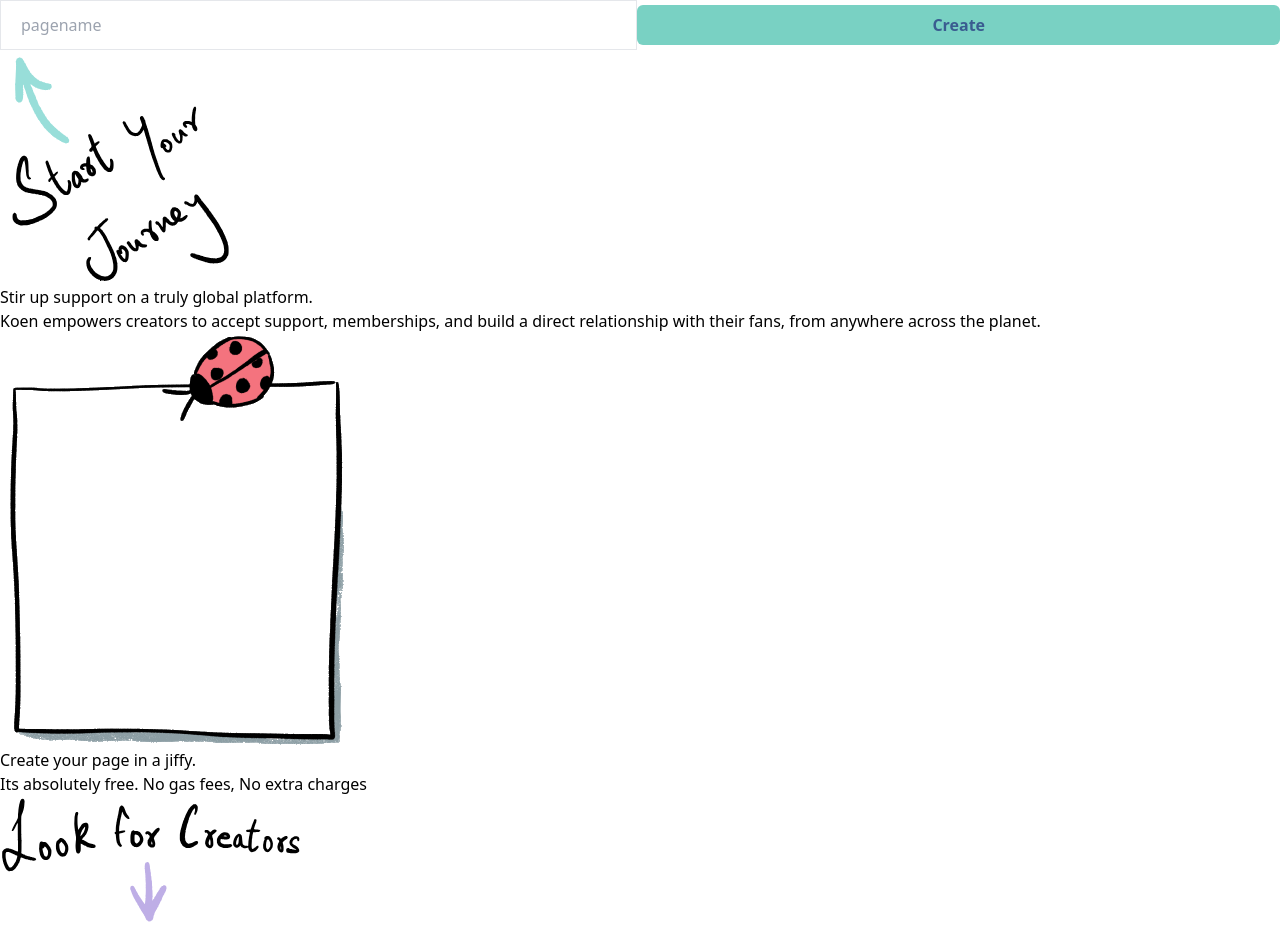
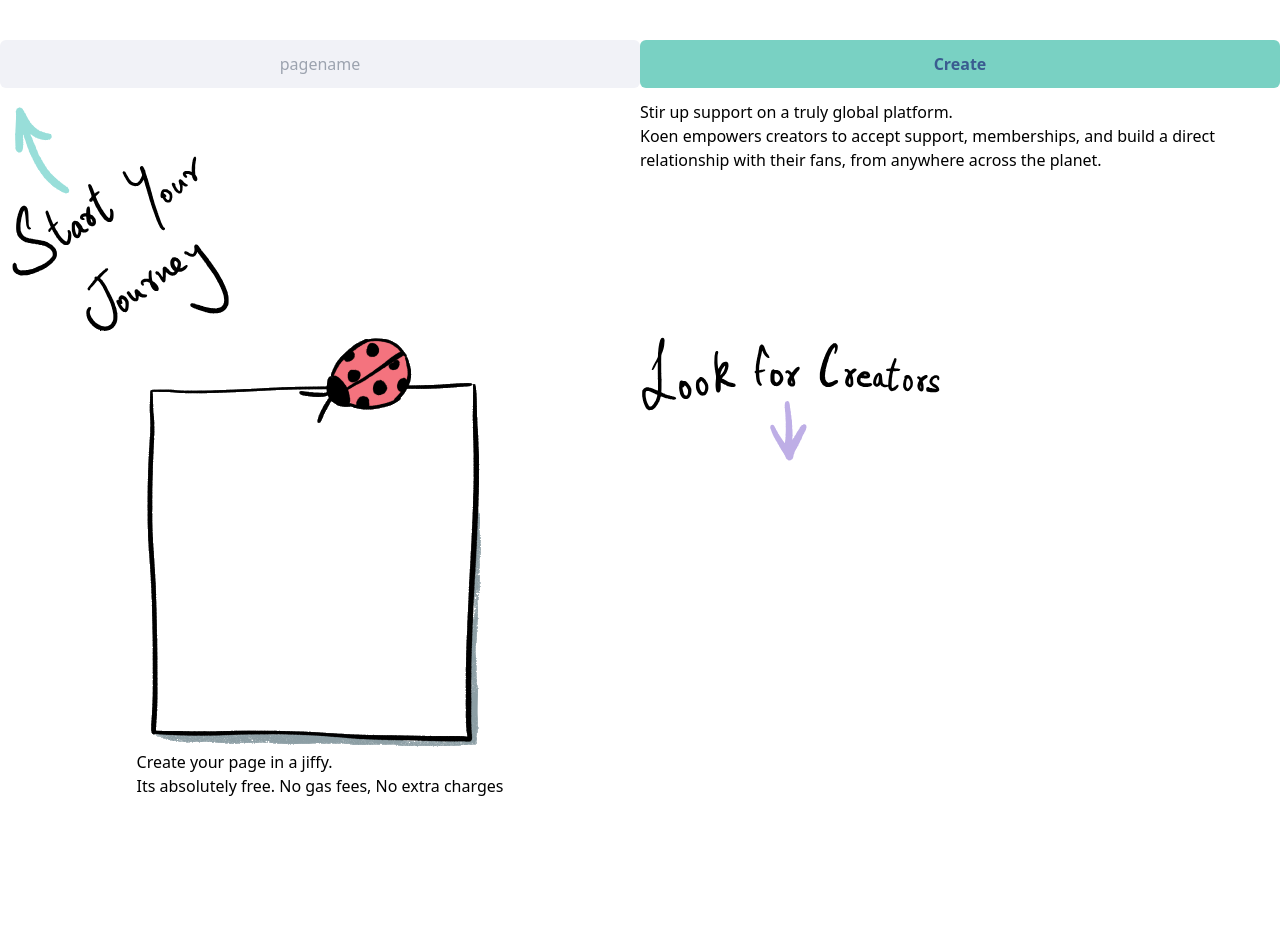
Before and after one commit to cryptopatron/web-app, a React (Create React App) app: page / in a window 1280 px wide. After the commit the page ends 800 px from the top, so only its background shows below. Built offline with nearby package versions, Linux system fonts and the light colour scheme.

Commit message:
landing-page create buttons

```diff
--- a/src/pages/landing-page/index.tsx
+++ b/src/pages/landing-page/index.tsx
@@ -17,22 +17,21 @@ export default function LandingPage() {
 
             <div className="container mx-auto">
 
-                <form className="flex flex-col md:flex-row  justify-center items-center">
-                    <div className="border w-3/5">
-                        <input className="py-3 px-5" type="text" aria-label="Enter your pagename" placeholder="pagename" />
-                    </div>
+                <form className="flex flex-col md:flex-row  justify-center items-center mt-7">
+
+                    <input className="input-primary w-3/5 text-center" type="text" aria-label="Enter your pagename" placeholder="pagename" />
 
                     <button className="btn-primary w-3/5" type="submit">Create</button>
 
                 </form>
 
-                <div className="row row-cols-1">
+                <div className="grid grid-cols-1 md:grid-cols-2 place-content-center">
 
-                    <div className="col">
+                    <div className="">
                         <img src={ImageStartJourney} alt="start journey" />
                     </div>
 
-                    <div className="col">
+                    <div className="">
                         <h2> Stir up support on a truly global platform. </h2>
                         <p className="">Koen empowers creators to accept support,
                             memberships, and build a direct relationship with their fans, from anywhere across the planet.</p>
--- a/src/styles/tailwind.css
+++ b/src/styles/tailwind.css
@@ -4,6 +4,9 @@
 
 @layer components {
     .btn-primary {
-      @apply py-2 px-4 bg-primary-light text-secondary-dark font-semibold rounded-md  hover:bg-secondary-light hover:text-primary-light focus:outline-none focus:ring-2 focus:ring-blue-400 focus:ring-opacity-75;
+        @apply py-3 px-4 bg-primary-light text-secondary-dark font-semibold rounded-md my-3 hover:bg-secondary-light hover:text-primary-light focus:outline-none focus:ring-2 focus:ring-blue-400 focus:ring-opacity-75;
+    }
+    .input-primary {
+        @apply py-3 px-4 bg-graywhite-100 rounded-md focus:outline-none focus:ring-2 focus:ring-primary-light focus:border-transparent;
     }
   }
--- a/tailwind.config.js
+++ b/tailwind.config.js
@@ -17,6 +17,11 @@ module.exports = {
                   dark: '#3A5C90',
                 },
 
+                graywhite: {
+                    100: '#f1f2f7',
+                    DEFAULT: '#f1f2f7',
+                    60: '#F6F6F6',
+                }
               }
         },
     },
```
Also changed, not shown: src/pages/landing-page/start_journey.svg (deleted).
